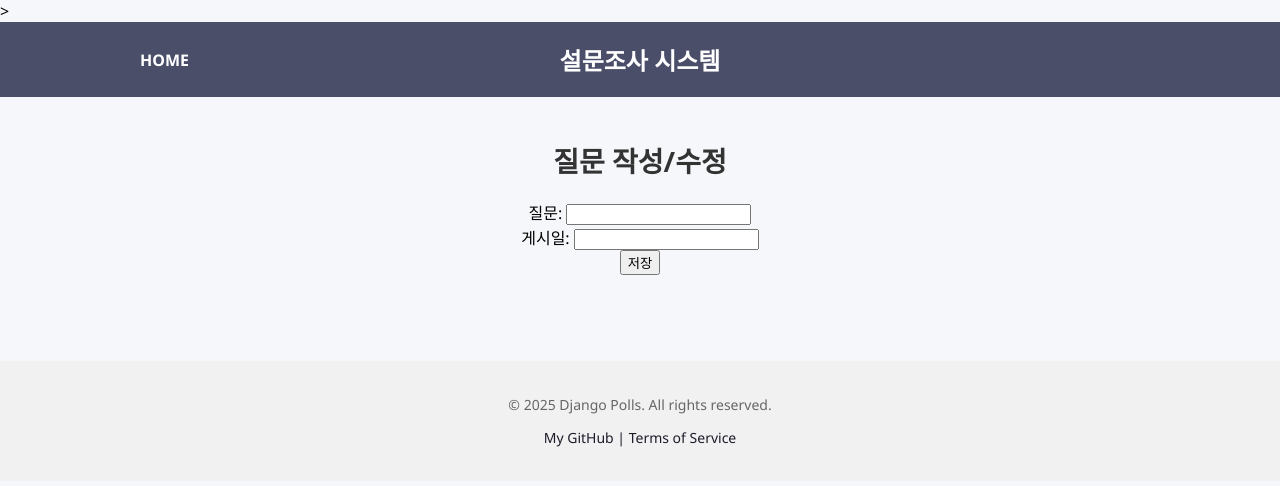
After one commit to chriskang92/kcm_Django_1, a Django app: page /polls/create/ in a window 1280 px wide. The commit adds this page. Shown: the top 486 px of the page. Run offline with Django 5.2, Linux system fonts and the light colour scheme.

Commit message:
(feat) _create

```diff
--- a/polls/templates/polls/index.html
+++ b/polls/templates/polls/index.html
@@ -6,7 +6,12 @@
 {% endblock %}
 
 <h1>최근 질문</h1>
+
 {% block content %}
+<a href="{% url 'polls:question_create'%}">글생성</a>
+
+</a>
+
 {% if latest_question_list %}
   <ul>
     {% for question in latest_question_list %}
--- /dev/null
+++ b/polls/templates/polls/question_form.html
@@ -0,0 +1,32 @@
+<!--질문 입력을 위한 input이 필요 ; 박스 앞에 뭘 적어야하는지에 대한 내용이 필요-->>
+<!--날짜 입력을 위한 input이 필요-->
+<!--try error-->
+<!--제출(확인): form tag가 필요-->
+
+{% extends "polls/base.html" %} {% block title %} 질문 작성/수정 {% endblock %}
+
+{% block content %}
+
+<h2>질문 작성/수정</h2>
+
+<form method="post">
+{% csrf_token %}
+
+<!--아래 긴 내용을 한 번에 쓰는 법:  {{ form.as_p }} 이거면 해결-->
+
+<div>
+<label for ="question_text">질문:</label>
+{{ form.question_text }} <!-- model에 있음-->
+{{ form.question_text.errors}}
+</div> <!--또는 p(인라인 요소들을 묶어줌)-->
+
+<div>
+<label for ="pub-date">게시일:</label>
+{{ form.pub_date }}
+{{ form.pub_date.errors}}
+</div> <!--또는 p(인라인 요소들을 묶어줌)-->
+
+
+<button type="submit">저장</button>
+</form>
+{% endblock %}
--- a/polls/urls.py
+++ b/polls/urls.py
@@ -18,4 +18,8 @@ urlpatterns = [
     path("<int:pk>/", views.DetailView.as_view(), name="detail"),
     path("<int:pk>/results/", views.ResultsView.as_view(), name="results"),
     path("<int:question_id>/vote/", views.vote, name="vote"),
+    #CRUD 기능을 추가한 경우
+    path("create/", views.QuestionCreateView.as_view(), name="question_create"),
+    path("<int:pk>/update/",views.QuestionUpdateView.as_view(), name="question_update"),
+    path("<int:pk>/delete/",views.QuestionDeleteView.as_view(), name="question_delete"),
 ]
--- a/polls/views.py
+++ b/polls/views.py
@@ -82,3 +82,18 @@ def vote(request, question_id):
         selected_choice.votes = F("votes") + 1 #f는 필드 / votes 필드를 참조해서 +1 하란 의미
         selected_choice.save()
         return HttpResponseRedirect(reverse("polls:results", args=(question.id,)))
+
+from django.urls import reverse_lazy
+
+class QuestionCreateView(generic.CreateView):
+    model = Question # 1. 질문 및 날짜 생성 필요
+    fields = ["question_text", "pub_date"]  # 2. 입력 필드 설정
+    template_name = "polls/question_form.html"  # 3. 템플릿 설정
+    success_url = reverse_lazy("polls:index")  # 4. 성공 후 리다이렉트 URL 설정
+
+class QuestionUpdateView(generic.UpdateView):
+    pass
+
+
+class QuestionDeleteView(generic.DeleteView):
+    pass
```
